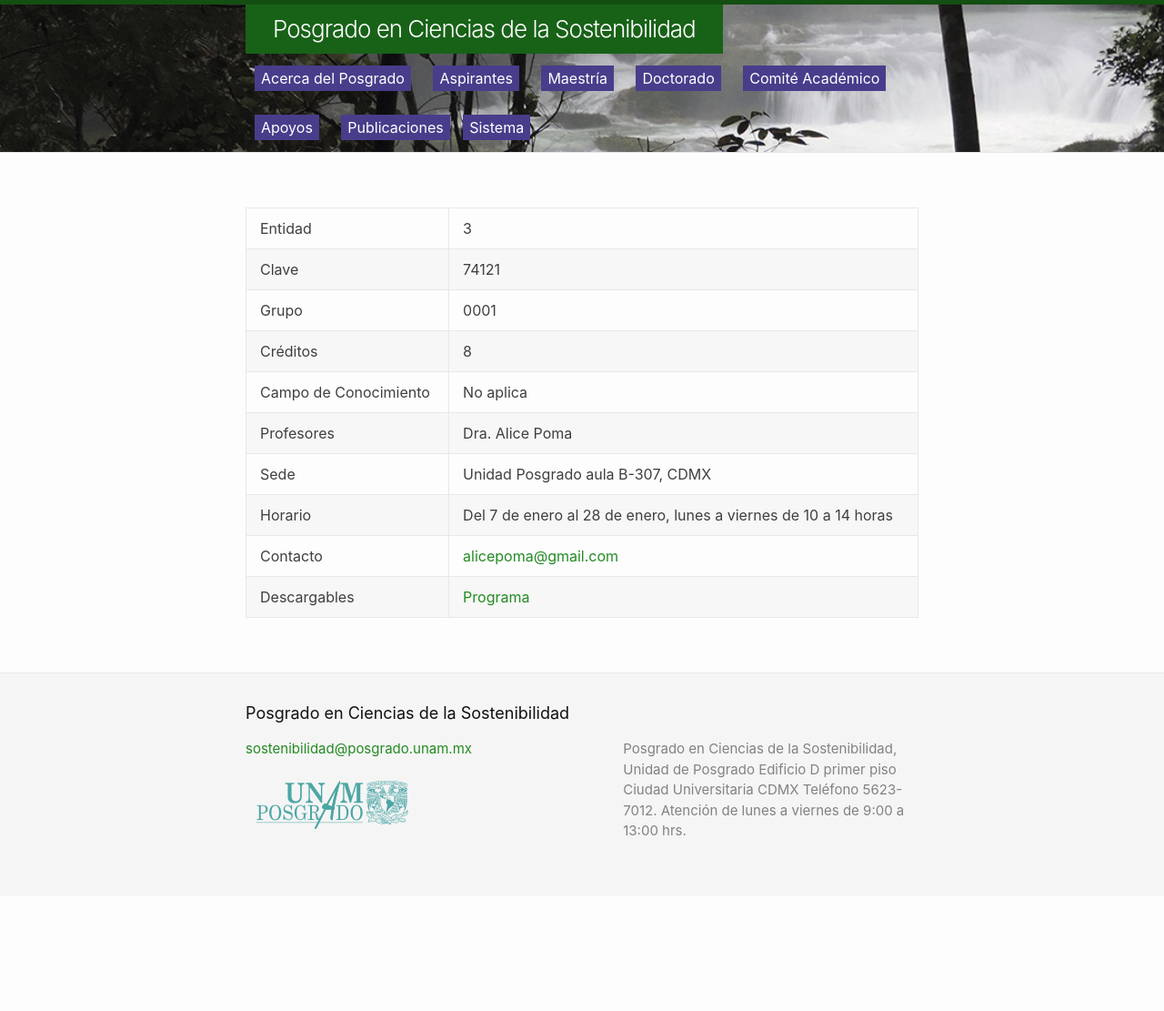
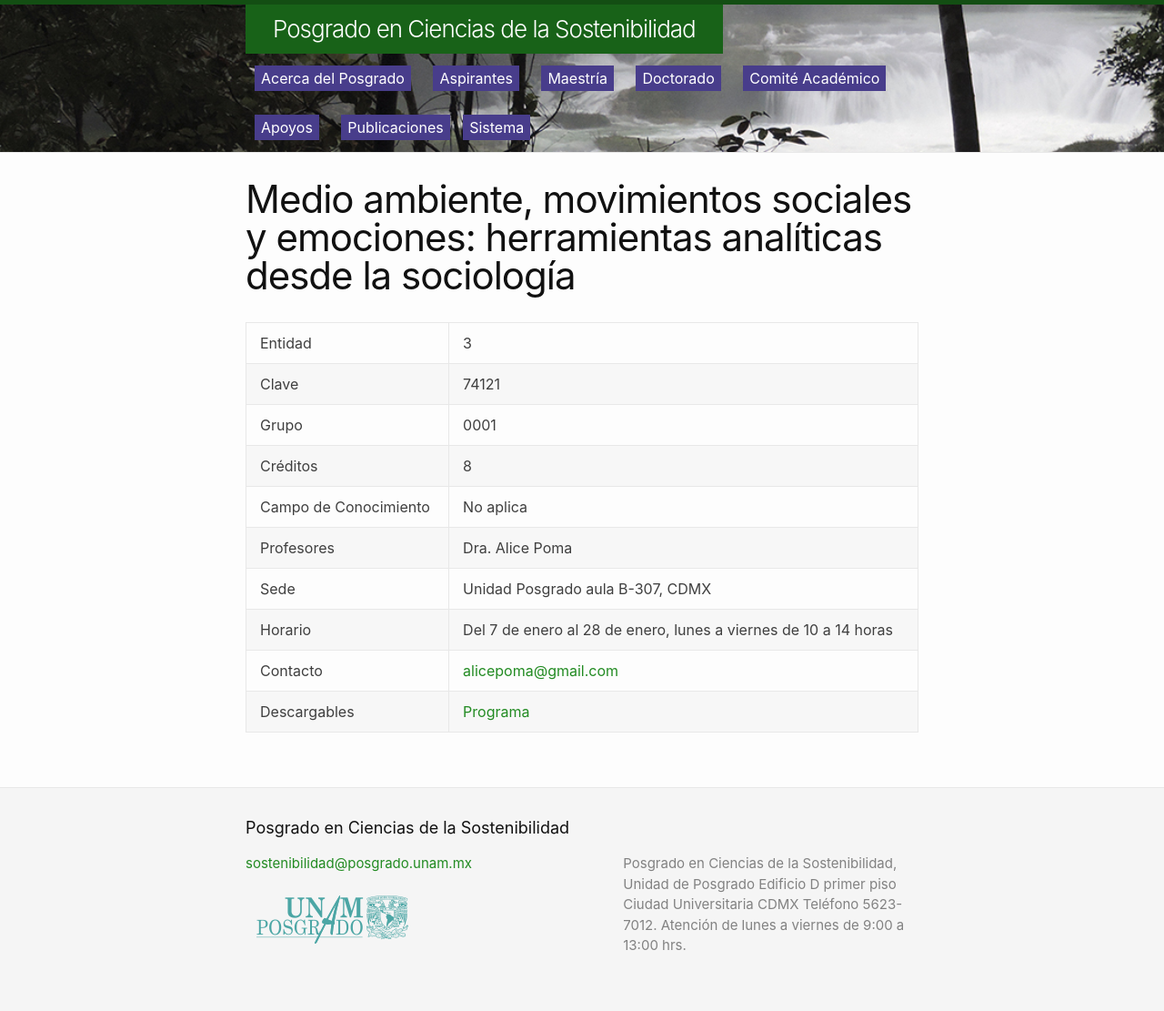
Before and after one commit to pcs-unam/pcs-unam.github.io, a Jekyll site: the page built from maestria/cursos/medio_ambiente_movimientos_sociales_y_emociones_herramientas_analiticas_desde_la_sociologia.md, in a window 1280 px wide. Shown: the whole page at 91% size. Built offline with Jekyll 4.4.1, drawn with Linux system fonts in a browser that asks for light colours; our own code applies the rules of GitHub Pages for plain Markdown files; before the commit the page ends 985 px from its top, so only the background shows below that.

Commit message:
comillas para no confundir al yaml

```diff
--- a/maestria/cursos/medio_ambiente_movimientos_sociales_y_emociones_herramientas_analiticas_desde_la_sociologia.md
+++ b/maestria/cursos/medio_ambiente_movimientos_sociales_y_emociones_herramientas_analiticas_desde_la_sociologia.md
@@ -1,5 +1,5 @@
 ---
-title: Medio ambiente, movimientos sociales y emociones: herramientas analíticas desde la sociología
+title: "Medio ambiente, movimientos sociales y emociones: herramientas analíticas desde la sociología"
 layout: page
 permalink: /maestria/cursos/medio_ambiente_movimientos_sociales_y_emociones_herramientas_analiticas_desde_la_sociologia/
 ---
```
